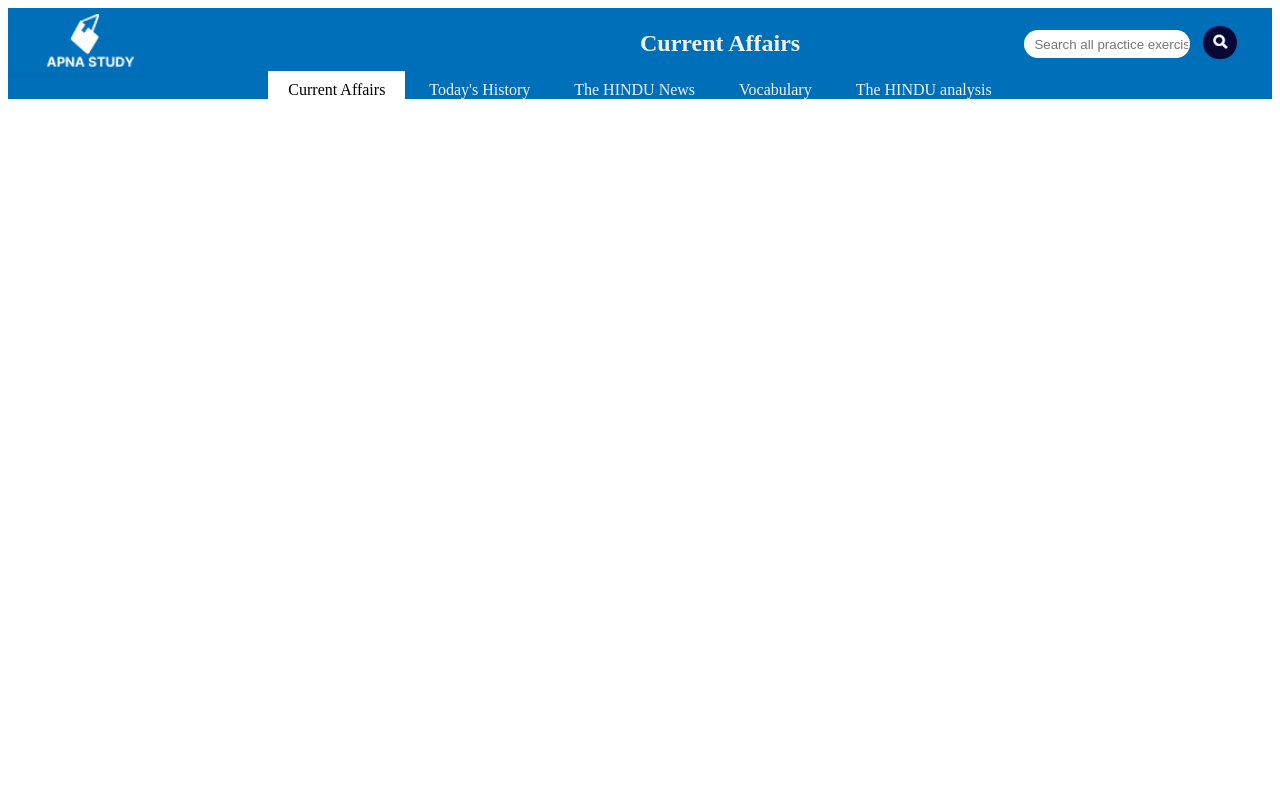
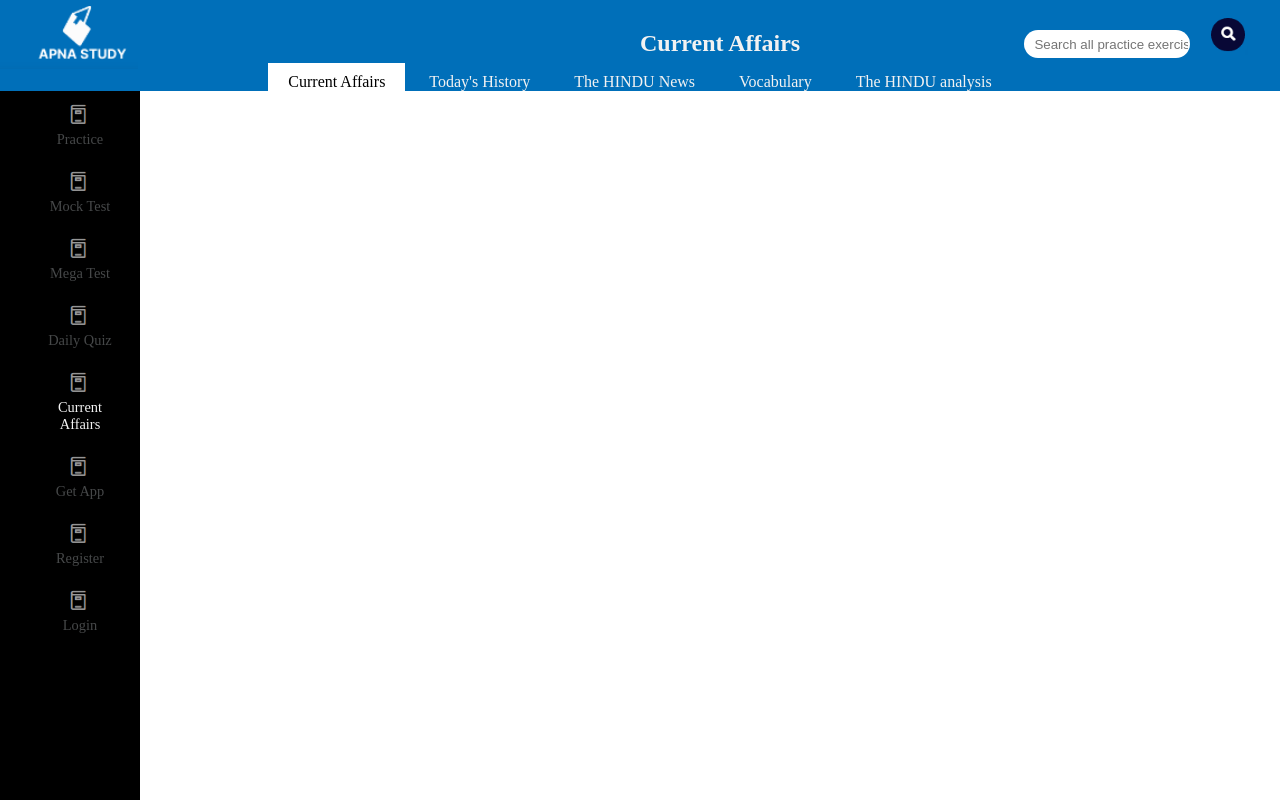
Before and after one commit to anugyaram/Page-redesign, a website: page index.html in a window 1280 px wide. Drawn offline with Linux system fonts and the light colour scheme.

Commit message:
created side nav

```diff
--- a/index.html
+++ b/index.html
@@ -18,5 +18,15 @@
                 <a href=" ">The HINDU analysis</a>
             </nav>
         </header>
+        <div class="side-nav">
+            <a href=" "><img src="img/icon.PNG">Practice</a>
+            <a href=" "><img src="img/icon.PNG">Mock Test</a>
+            <a href=" "><img src="img/icon.PNG">Mega Test</a>
+            <a href=" "><img src="img/icon.PNG">Daily Quiz</a>
+            <a href=" " class="active"><img src="img/icon.PNG" >Current Affairs</a>
+            <a href=" "><img src="img/icon.PNG">Get App</a>
+            <a href=" "><img src="img/icon.PNG">Register</a>
+            <a href=" "><img src="img/icon.PNG">Login</a>
+        </div>
     </body>
 </html>
--- a/styles.css
+++ b/styles.css
@@ -1,3 +1,6 @@
+body{
+    margin: 0px;
+}
 
 .header{
     background-color: #006FB9;
@@ -39,8 +42,37 @@ nav a{
     padding: 10px 20px;
 }
 
-.active{
+nav .active{
     background-color: #fff;
     color: #000;
 
 }
+
+.side-nav{
+    position: fixed;
+    z-index: 1;
+    height: 100%;
+    width: 140px;
+    background-color: #000;
+    overflow-x: hidden;
+}
+
+.side-nav a{
+    color: #464849;
+    text-decoration: none;
+    display: block;
+    padding: 10px 20px 10px 40px;
+    text-align: center;
+    font-size: 90%;
+}
+
+.side-nav a img{
+    display: block;
+    margin-left: 30%;
+    height: 30px;
+    width: 30px;
+}
+
+.side-nav .active{
+    color: #F2F2F2;
+}
```
Also changed, not shown: img/icon.PNG (added).
